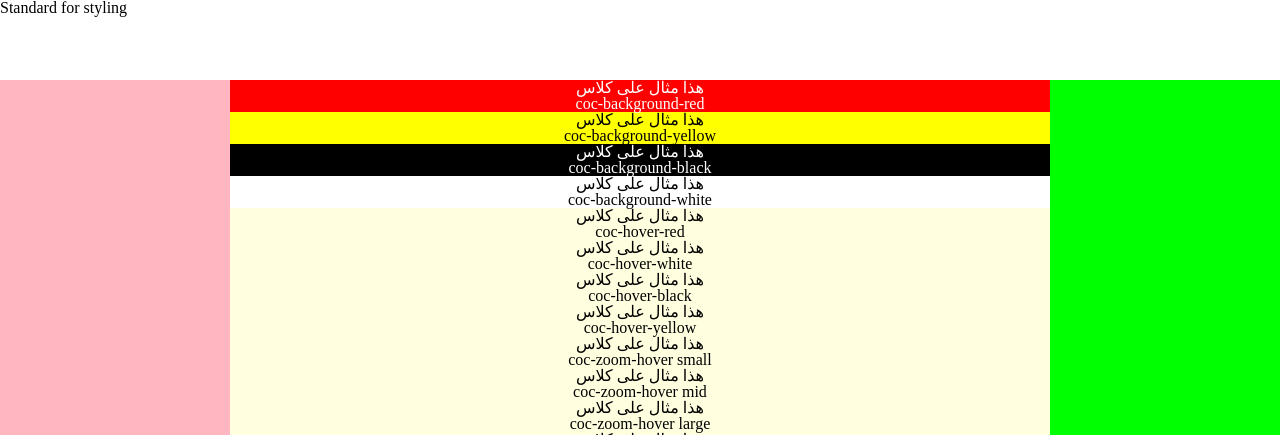
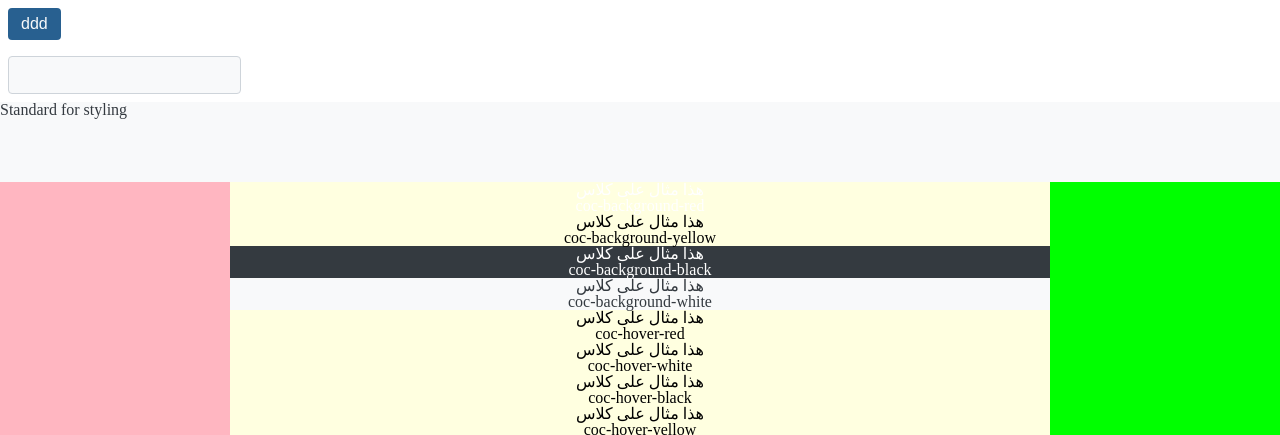
Before and after one commit to AbdulilahAbdullah/CS-471-project, a plain HTML site: page index.html in a window 1280 px wide. Shown: the top 435 px of the page. Drawn offline with Linux system fonts and the light colour scheme.

Commit message:
add form styling

```diff
--- /dev/null
+++ b/form.css
@@ -0,0 +1,48 @@
+/* this file for form's components, ex: button, text-input, checkbox */
+
+.btn {
+    display: inline-block;
+    color: var(--white);
+    cursor: pointer;
+    text-align: center;
+    vertical-align: middle;
+    background-color: var(--primary);
+    border: 1px solid transparent;
+    padding: .375rem .75rem;
+    margin: .5em;
+    font-size: 1em;
+    border-radius: .25rem;
+    -webkit-user-select: none;
+    -moz-user-select: none;
+    -ms-user-select: none;
+    user-select: none;
+    transition: color .15s ease-in-out, background-color .15s ease-in-out, border-color .15s ease-in-out, box-shadow .15s ease-in-out;
+}
+
+.btn:hover {
+    background-color: var(--secondary);
+}
+
+.btn:focus {
+    box-shadow: 0 0 0 .2rem var(--light-primary);
+}
+
+.text-input {
+    display: block;
+    padding: .375rem .75rem;
+    font-size: 1rem;
+    margin: .5em;
+    font-weight: 400;
+    line-height: 1.5;
+    color: var(--black);
+    background-color: var(--white);
+    border: 1px solid #ced4da;
+    border-radius: .25rem;
+    transition: border-color .15s ease-in-out, box-shadow .15s ease-in-out;
+}
+
+.text-input:focus {
+    background-color: var(--white);
+    border-color: var(--secondary);
+    box-shadow: 0 0 5px var(--secondary);
+}
--- a/style.html
+++ b/index.html
@@ -6,10 +6,14 @@
 
 	<title>Style</title>
 	<link rel="stylesheet" type="text/css" href="reset.css">
+	<link rel="stylesheet" type="text/css" href="variables.css">
 	<link rel="stylesheet" type="text/css" href="style.css">
+	<link rel="stylesheet" type="text/css" href="form.css">
 </head>
 
 <body>
+	<button type="button" class="btn">ddd</button>
+	<input type="text" class="text-input" name="" id="">
 	<div class="header coc-background-white">
 		Standard for styling
 	</div>
--- a/style.css
+++ b/style.css
@@ -1,10 +1,4 @@
-:root {
-  --red: red;
-  --yellow: yellow;
-  --black: black;
-  --white: white;
-  --h-family-font: Arial;
-}
+
 
 html,
 body {
@@ -63,32 +57,32 @@ body {
 
 h1 {
   font-size: 36px;
-  font-family: var(--h-family-font)
+  font-family: var(--primary-font)
 }
 
 h2 {
   font-size: 30px;
-  font-family: var(--h-family-font)
+  font-family: var(--primary-font)
 }
 
 h3 {
   font-size: 24px;
-  font-family: var(--h-family-font)
+  font-family: var(--primary-font)
 }
 
 h4 {
   font-size: 20px;
-  font-family: var(--h-family-font)
+  font-family: var(--primary-font)
 }
 
 h5 {
   font-size: 18px;
-  font-family: var(--h-family-font)
+  font-family: var(--primary-font)
 }
 
 h6 {
   font-size: 16px;
-  font-family: var(--h-family-font)
+  font-family: var(--primary-font)
 }
 
 .coc-round-small {
--- /dev/null
+++ b/variables.css
@@ -0,0 +1,11 @@
+:root {
+    --primary: #286090;
+    --secondary: #4381b8;
+    --light-primary: #4381b877;
+    --success: #28a745;
+    --danger: #dc3545;
+    --warning: #ffc107;
+    --black: #343a40;
+    --white: #f8f9fa;
+    --primary-font: Arial;
+}
```
